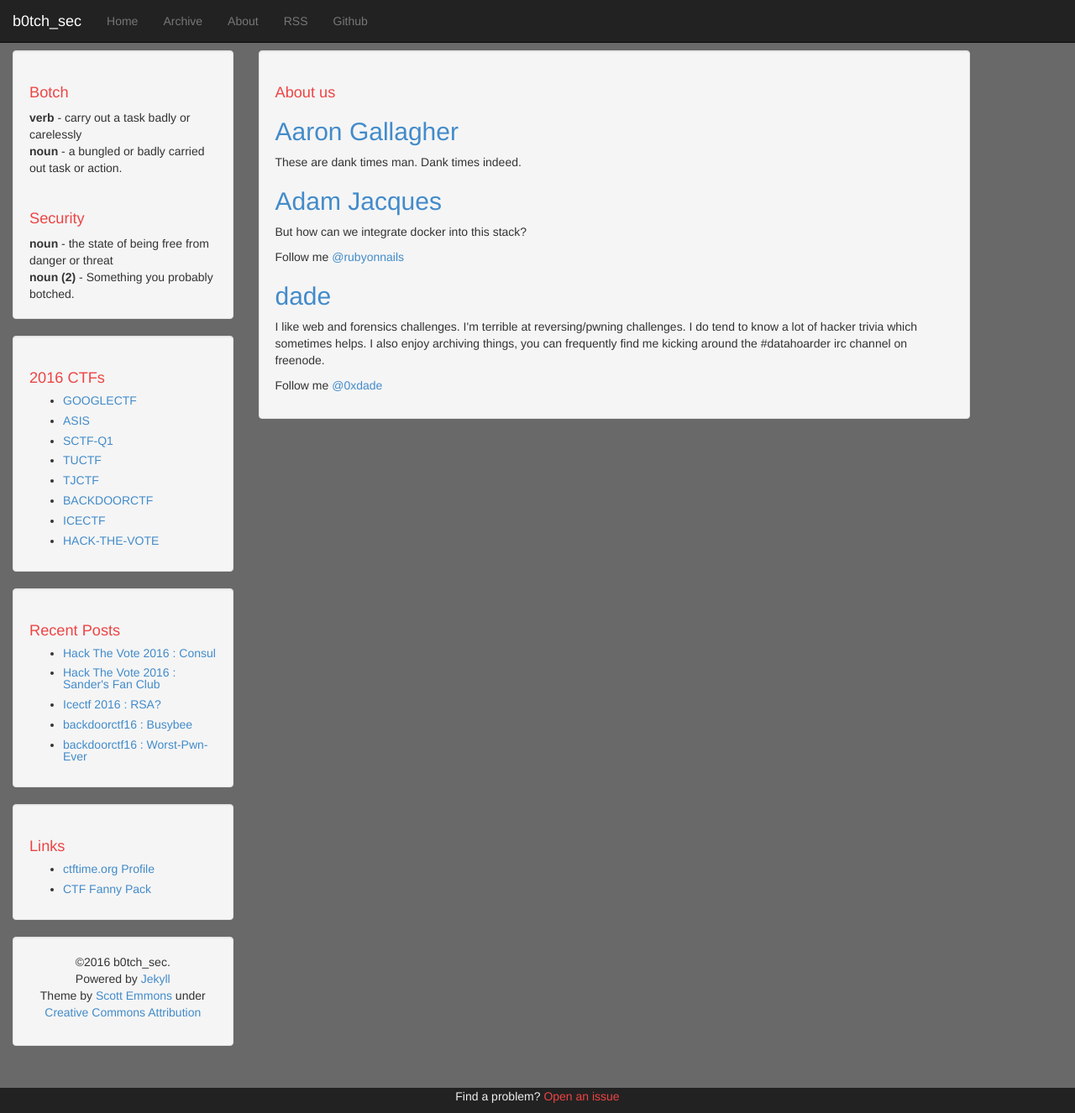
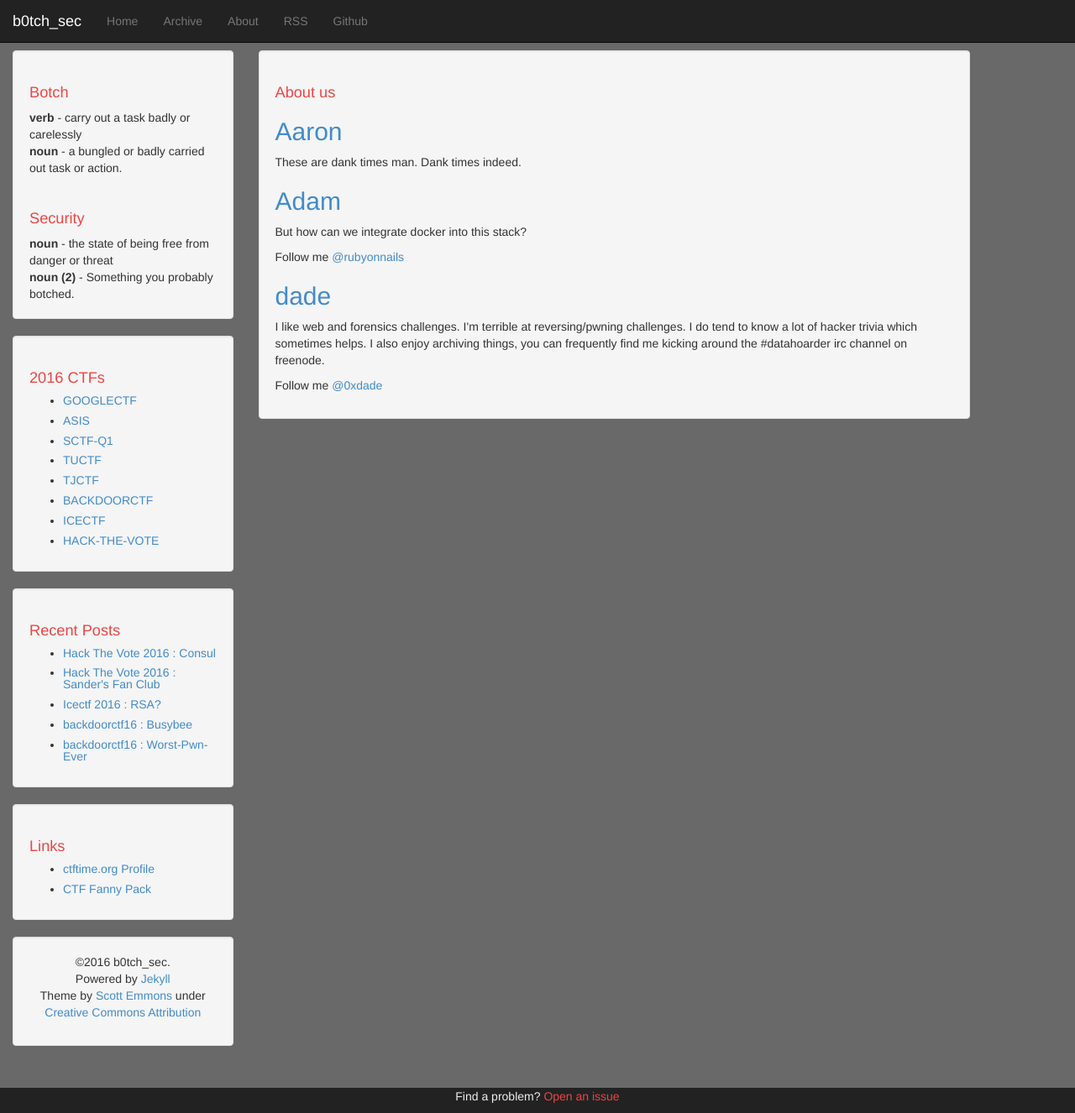
Before and after one commit to b0tchsec/b0tchsec.github.io, a Jekyll site: the page built from about/index.html, in a window 1280 px wide and 1326 px high. Shown: the whole window at 84% size. Built offline with Jekyll 4.4.1, drawn with Linux system fonts in a browser that asks for light colours.

Commit message:
Update _config.yml

```diff
--- a/_config.yml
+++ b/_config.yml
@@ -46,7 +46,7 @@ exclude: ['README.md', 'LICENSE']
 author_ids: [aaron, adam, dade]
 authors:
   aaron:
-    display_name: Aaron Gallagher
+    display_name: Aaron
     gravatar:
     email:
     web: http://aagallag.com/
@@ -55,7 +55,7 @@ authors:
     keybase: aagallag
     bio: "These are dank times man. Dank times indeed."
   adam:
-    display_name: Adam Jacques
+    display_name: Adam
     gravatar:
     email: adam@adamjacques.com
     web: http://ajacqu.es/
```
